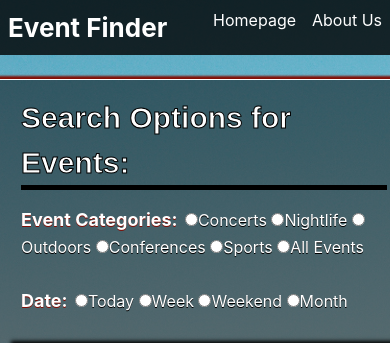
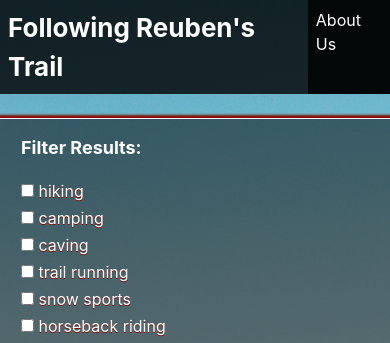
Before and after one commit to Brendonjmcdonald/group-project, a PHP site: page / in a window 390 px wide. Shown: the top 343 px of the page. Run offline with PHP 8.4, Linux system fonts and the light colour scheme; some libraries are stand-ins or nearby versions.

Commit message:
updated html/css

```diff
--- a/assets/css/style.css
+++ b/assets/css/style.css
@@ -8,14 +8,11 @@ body {
 	background: rgba(0, 0, 0, .8);
 	color: #ffffff;
 }
-#title-p{
-	font-family: Copperplate, "Copperplate Gothic Light", fantasy;
-	font-size: 30px;
-	color: white;
-	-webkit-text-stroke-width: 1px;
-   	-webkit-text-stroke-color: black;
-   	border-bottom: 5px solid black;
+
+div.p-2.nav-item.nav-link {
+	background: rgba(0, 0, 0, .8);
 }
+
 .event{
 	text-shadow:0px 1px 0px #810e05;
 }
@@ -57,7 +54,7 @@ input{
 }
 
 /*The two columns inside the row */
-.col-sm-7, .col-sm-5 {
+.col-sm-9, .col-sm-3 {
 	box-sizing: border-box;
 	border: 1px solid #ffffff;
 	box-sizing: border-box;
@@ -94,7 +91,7 @@ span {
 	font-size: 1rem;
 }
 
-.video{
+/*.video{
 	position: absolute;
 	margin: auto 0;
 	right: 4px;
@@ -107,7 +104,7 @@ span {
 	opacity: 1;
 	-webkit-box-shadow: -1px 1px 4px 6px black;
  	-moz-box-shadow: -1px 1px 4px 6px black;
- 	box-shadow: -1px 1px 4px 6px black;
+ 	box-shadow: -1px 1px 4px 6px black; */
 }
 #input-display{
 	padding-left: 2px;
--- a/assets/javascript/logic.js
+++ b/assets/javascript/logic.js
@@ -1,35 +1,42 @@
 var place = "";
-var category = "";
-var time = "";
+var filterList = [" hiking ", " camping ", " caving ", " trail running ", " snow sports ", " horseback riding ", " atv ", " water sports "];
 
-var eventList = ["Concerts ", "Nightlife ", "Outdoors ", "Conferences ", "Sports ", "All Events " ];
-var dateList = ["Today ", "Week ", "Weekend ", "Month "];
 
 //functions that will generate the list of buttons for some of the variable selections
-function radioButtons() {
-	for (i = 0; i < eventList.length; i++) {
-		var ids = $('#event'+ i);
-		var button = $('<input type="radio" name="choice1"> ');
-		button.attr("button-value", eventList[i]);
-		button.attr('id', 'eventList' + i);
-		$('#event-input').append(button, eventList[i]);
+function checkBox() {
+	for (i = 0; i < filterList.length; i++) {
+		var button = $('<input type="checkbox">');
+		button.attr("data-value", filterList[i]);
+		button.attr('id', 'filterList' + i);
+		$('#filter-input').append(button, filterList[i] + "<br />");
 	}
 
-	for (i= 0; i < dateList.length; i++) {
-		var button = $('<input type="radio" name="choice2" > ');
-		button.attr("button-value", dateList[i]);
-		button.attr('id', 'dateList' + i);
-		$('#date-input').append(button, dateList[i]);
-	}
-}
+};
 
 //When the page loads, this will run
 $(document).ready(function() {
 
-radioButtons();
+checkBox();
+
+
+// var queryURL = "https://trailapi-trailapi.p.mashape.com/"
+
+// $.ajax({
+//     url: "https://trailapi-trailapi.p.mashape.com/", // The URL to the API. You can get this by clicking on "Show CURL example" from an API profile
+//     type: 'GET', // The HTTP Method
+//     data: {}, // Additional parameters here
+//     datatype: 'json',
+//     //success: function(data) { alert(JSON.stringify(data)); },
+//     error: function(err) { alert(err); },
+//     beforeSend: function(xhr) {
+//     xhr.setRequestHeader("X-Mashape-Authorization", "NQTdn7V99JmshrgWNZDbdFehWFX8p17WiaijsnBkVdo5einCNy"); // Enter here your Mashape key
+//     }
+// 	})
+
+// .done(function(response){
+// console.log(response);
+// })
+
+
 
 });
-
-var videoSelection =
-
-$(document).on("click", )
--- a/index.html
+++ b/index.html
@@ -17,9 +17,8 @@
 <body>
 <!--Navigation Bar-->
 <div class="d-flex justify-content-end">
-  <div class="mr-auto p-2" id="title">Event Finder</div>
-  <div class="p-2 nav-item nav-link" href="index.html">Homepage</div>
-  <div class="p-2 nav-item nav-link" href="aboutus.html">
+  <div class="mr-auto p-2" id="title">Following Reuben's Trail</div>
+  <div type="button" id="aboutUs" class="p-2 nav-item nav-link" href="aboutus.html">
   About Us</div>
 <!--End of navigation bar div-->
 </div>
@@ -29,20 +28,12 @@
 
 <!--Where the information will be inputted -->
 <div class="row">
-  <div class="col-sm-5">
+  <div class="col-sm-3">
     <form>
-      <p id="title-p">Search Options for Events:</p>
+      <p>Filter Results:</p>
 <!--Where the event radio buttons will generate -->
         <div class ="event">
-          Event Categories: <span id="event-input"></span>
-        </div><br />
-<!--Where the date will be inputted -->
-        <div class="date">
-          Date: <span id="date-input"></span>
-        </div><br />
-<!--Where the time wil be inputted -->
-        <div class="time">
-          Time: <span id="time-input">Test3</span>
+          <span id="filter-input"></span>
         </div><br />
 <!--Where the city and state info will be inputted -->
       <input id="location-input" type="text" value="City, State">
@@ -57,8 +48,8 @@
 
 
 <!--Where the information will be displayed -->
-  <div id="input-display" class="col-sm-7">
-    <div class ="map">
+  <div id="input-display" class="col-sm-9">
+  <!--   <div class ="map">
     </div>
 
     <iframe class ="video" width="380" height="380" src="https://www.youtube.com/embed/ljS6nJlDUsQ?autoplay=1" frameborder="0" allowfullscreen></iframe>
@@ -66,7 +57,7 @@
     <br>
 
 
-  </div>
+  </div> -->
 <!--End of the main two columns -->
 </div>
 <!--- ////////////////////////////////////////// -->
```
Also changed, not shown: templatesResources (1).html (added, +49 -0 lines).
